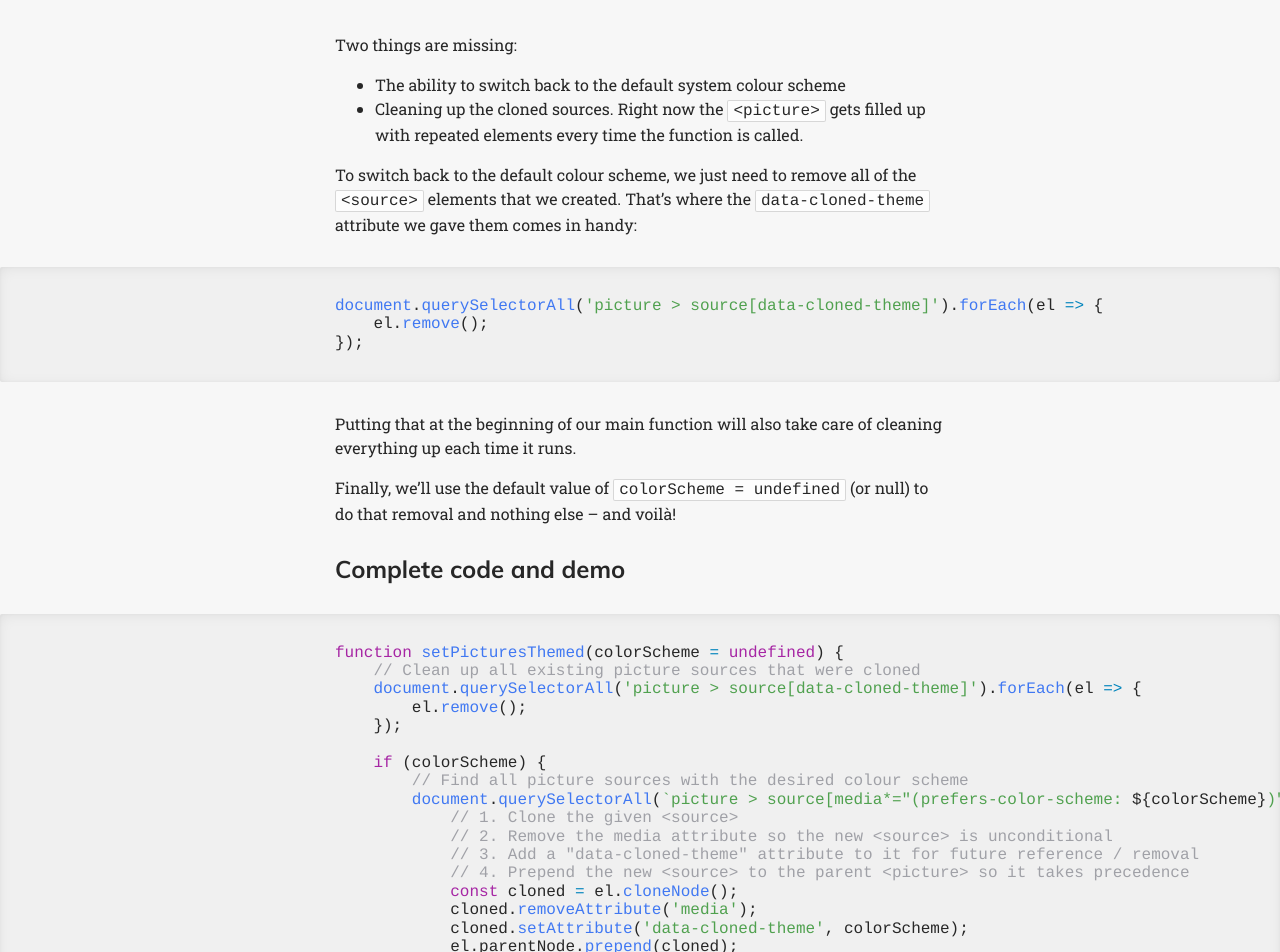
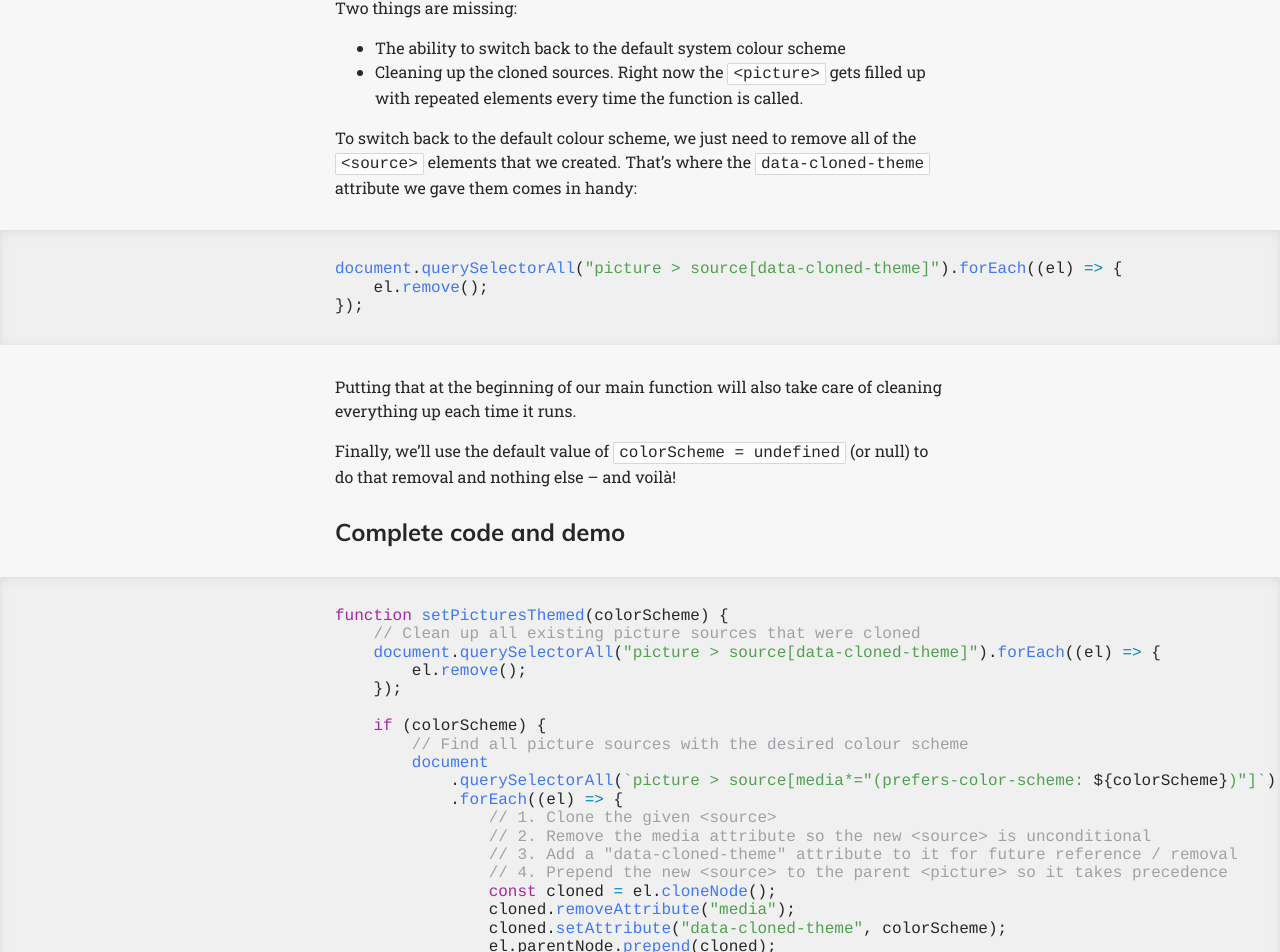
Before and after one commit to michaelti/michaelti.ca, a Jekyll site: the page built from src/collections/_posts/2020-05-01-Dark-mode-images-with-a-manual-toggle-switch.md, in a window 1280 px wide and 1400 px high, scrolled down 3130 px. Shown: the top 952 px of the window. Built offline with Jekyll 4.4.1, drawn with Linux system fonts in a browser that asks for light colours; some of the changed text lies outside the part shown.

Commit message:
Update Dark mode images post

````diff
--- a/src/collections/_posts/2020-05-01-Dark-mode-images-with-a-manual-toggle-switch.md
+++ b/src/collections/_posts/2020-05-01-Dark-mode-images-with-a-manual-toggle-switch.md
@@ -10,8 +10,8 @@
 
 ```html
 <picture>
-    <source media="(prefers-color-scheme: light)" srcset="light version">
-    <source media="(prefers-color-scheme: dark)" srcset="dark version">
+    <source media="(prefers-color-scheme: light)" srcset="light version" />
+    <source media="(prefers-color-scheme: dark)" srcset="dark version" />
     <img src="light version fallback" alt="" />
 </picture>
 ```
@@ -24,11 +24,9 @@
 
 With a little extra JavaScript, we'll dynamically switch between light and dark sources and override the system setting – without changing any of our markup.
 
-
 ## Tl;dr complete demo
 
 <iframe class="iframe-demo" height="300" scrolling="no" title="Native Dark Mode images w/ manual switch (Complete)" src="https://codepen.io/michaelti/embed/ExVjMPr?height=300&theme-id=default&default-tab=result" frameborder="no" allowtransparency="true" allowfullscreen="true" loading="lazy"></iframe>
-
 
 ## How does it work?
 
@@ -37,20 +35,20 @@
 The HTML5 `<picture>` element works by loading the first `<source>` whose conditions are met. For example, given two sources ...
 
 ```html
-<source media="(prefers-color-scheme: light)" srcset="light version">
-<source media="(prefers-color-scheme: dark)" srcset="dark version">
+<source media="(prefers-color-scheme: light)" srcset="light version" />
+<source media="(prefers-color-scheme: dark)" srcset="dark version" />
 ```
 
 ... when the system colour scheme is light, it only loads the first source. If the system setting is dark, it skips the first source and loads the second one.
 
-That's nice on its own, but we need a way to supersede both of these conditions in order to  display the image for a *user-controlled* colour preference.
+That's nice on its own, but we need a way to supersede both of these conditions in order to display the image for a _user-controlled_ colour preference.
 
-To override them, we could simply place a new `<source>` on top of the others which has *no* media condition. It will always take precedence:
+To override them, we could simply place a new `<source>` on top of the others which has _no_ media condition. It will always take precedence:
 
 ```html
-<source srcset="override version">
-<source media="(prefers-color-scheme: light)" srcset="light version">
-<source media="(prefers-color-scheme: dark)" srcset="dark version">
+<source srcset="override version" />
+<source media="(prefers-color-scheme: light)" srcset="light version" />
+<source media="(prefers-color-scheme: dark)" srcset="dark version" />
 ```
 
 ### 2. Connect with JavaScript
@@ -60,10 +58,8 @@
 First, let's set up a function that takes the desired colour scheme, 'light' or 'dark', and finds all the sources that match it:
 
 ```javascript
-function setPicturesThemed(colorScheme = undefined) {
-    document.querySelectorAll(
-        `picture > source[media*="(prefers-color-scheme: ${colorScheme})"]`
-    );
+function setPicturesThemed(colorScheme) {
+    document.querySelectorAll(`picture > source[media*="(prefers-color-scheme: ${colorScheme})"]`);
 }
 ```
 
@@ -88,13 +84,13 @@
 
 Two things are missing:
 
-- The ability to switch back to the default system colour scheme
-- Cleaning up the cloned sources. Right now the `<picture>` gets filled up with repeated elements every time the function is called.
+-   The ability to switch back to the default system colour scheme
+-   Cleaning up the cloned sources. Right now the `<picture>` gets filled up with repeated elements every time the function is called.
 
 To switch back to the default colour scheme, we just need to remove all of the `<source>` elements that we created. That's where the `data-cloned-theme` attribute we gave them comes in handy:
 
 ```javascript
-document.querySelectorAll('picture > source[data-cloned-theme]').forEach(el => {
+document.querySelectorAll("picture > source[data-cloned-theme]").forEach((el) => {
     el.remove();
 });
 ```
@@ -106,24 +102,26 @@
 ## Complete code and demo
 
 ```javascript
-function setPicturesThemed(colorScheme = undefined) {
+function setPicturesThemed(colorScheme) {
     // Clean up all existing picture sources that were cloned
-    document.querySelectorAll('picture > source[data-cloned-theme]').forEach(el => {
+    document.querySelectorAll("picture > source[data-cloned-theme]").forEach((el) => {
         el.remove();
     });
 
     if (colorScheme) {
         // Find all picture sources with the desired colour scheme
-        document.querySelectorAll(`picture > source[media*="(prefers-color-scheme: ${colorScheme})"]`).forEach(el => {
-            // 1. Clone the given <source>
-            // 2. Remove the media attribute so the new <source> is unconditional
-            // 3. Add a "data-cloned-theme" attribute to it for future reference / removal
-            // 4. Prepend the new <source> to the parent <picture> so it takes precedence
-            const cloned = el.cloneNode();
-            cloned.removeAttribute('media');
-            cloned.setAttribute('data-cloned-theme', colorScheme);
-            el.parentNode.prepend(cloned);
-        });
+        document
+            .querySelectorAll(`picture > source[media*="(prefers-color-scheme: ${colorScheme})"]`)
+            .forEach((el) => {
+                // 1. Clone the given <source>
+                // 2. Remove the media attribute so the new <source> is unconditional
+                // 3. Add a "data-cloned-theme" attribute to it for future reference / removal
+                // 4. Prepend the new <source> to the parent <picture> so it takes precedence
+                const cloned = el.cloneNode();
+                cloned.removeAttribute("media");
+                cloned.setAttribute("data-cloned-theme", colorScheme);
+                el.parentNode.prepend(cloned);
+            });
     }
 }
 ```
````
